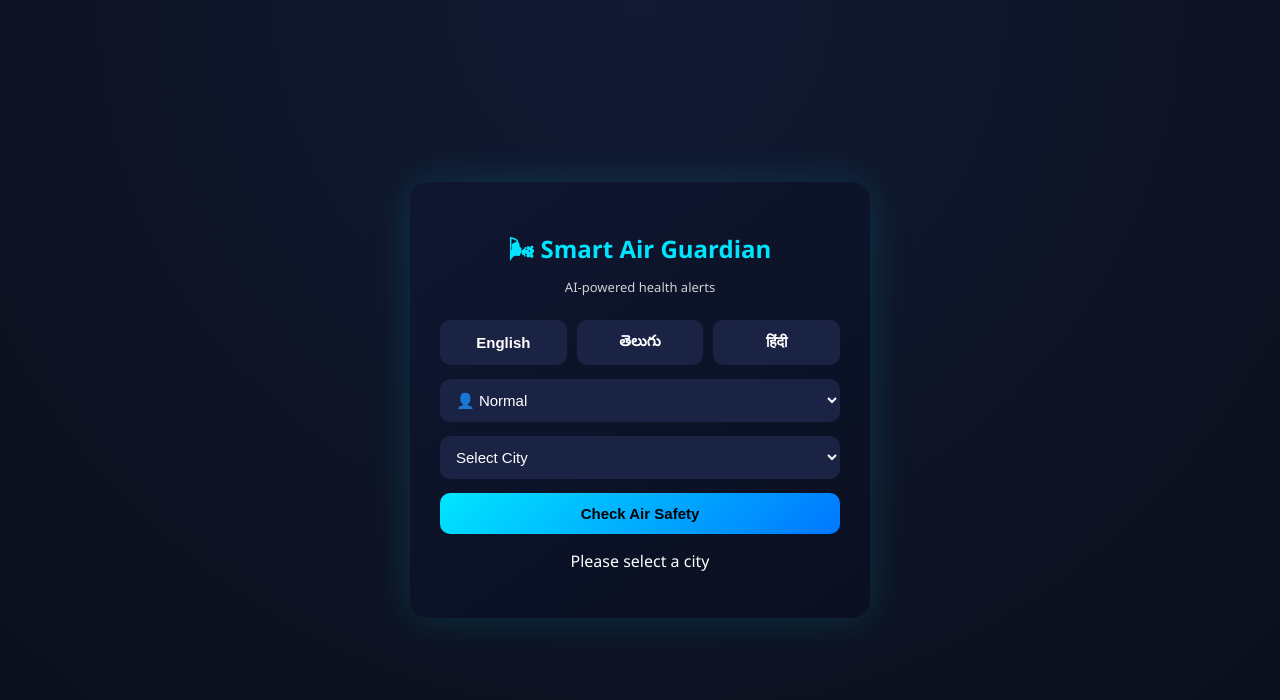
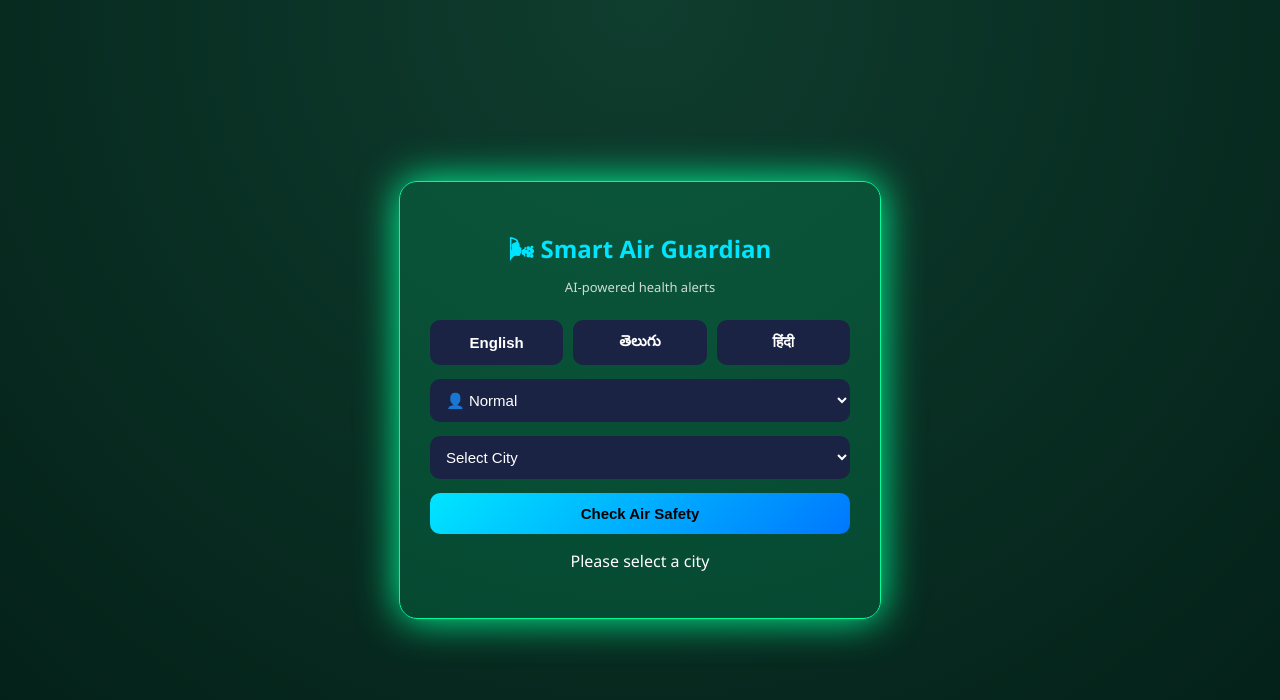
Before and after one commit to sivasai31-cloud/SMART-AIR-GUARDIAN, a plain HTML site: page index.html in a window 1280 px wide. Both pictures are taken after a click on the button "Check Air Safety". Drawn offline with Linux system fonts and the light colour scheme.

Commit message:
Update index.html

```diff
--- a/index.html
+++ b/index.html
@@ -3,47 +3,136 @@
 <head>
 <meta charset="UTF-8">
 <title>Smart Air Guardian</title>
+
 <style>
 :root{
-  --bg:#0b0f1a; --card:#12182b; --accent:#00e5ff; --safe:#00ff9c; --warn:#ffd166; --danger:#ff4d6d;
+  --safe:#00ff9c;
+  --warn:#ffd166;
+  --danger:#ff4d6d;
 }
-body{margin:0;height:100vh;font-family:'Segoe UI',sans-serif;background:radial-gradient(circle at top,#111a33,var(--bg));display:flex;align-items:center;justify-content:center;color:white;}
-.app{width:400px;padding:30px;background:linear-gradient(145deg,#0f1630,#0a1020);border-radius:18px;box-shadow:0 0 40px rgba(0,229,255,0.15);animation:float 4s ease-in-out infinite;text-align:center;}
-@keyframes float{0%{transform:translateY(0px);}50%{transform:translateY(-6px);}100%{transform:translateY(0px);}}
-h2{margin-bottom:5px;color:var(--accent);}
-.subtitle{text-align:center;font-size:13px;opacity:0.8;margin-bottom:10px;}
-select, button{width:100%;margin-top:14px;padding:12px;border-radius:10px;border:none;background:#1b2345;color:white;font-size:15px;transition:all 0.3s ease;}
-select:hover, button:hover{box-shadow:0 0 12px rgba(0,229,255,0.5);transform:scale(1.03);cursor:pointer;}
-button{background:linear-gradient(135deg,#00e5ff,#0077ff);color:black;font-weight:bold;}
-.result{margin-top:18px;padding:15px;border-radius:12px;text-align:left;animation:fadeIn 0.6s ease;}
-@keyframes fadeIn{from{opacity:0;transform:translateY(8px);}to{opacity:1;transform:translateY(0);}}
+
+/* ===== FULL SCREEN ===== */
+html, body{
+  width:100%;
+  height:100%;
+  margin:0;
+  font-family:'Segoe UI',sans-serif;
+  transition: background 0.6s ease;
+}
+
+/* ===== BACKGROUNDS ===== */
+body.safe-bg{
+  background: radial-gradient(circle at top,#0f3d2e,#031f17);
+}
+body.warn-bg{
+  background: radial-gradient(circle at top,#5a4300,#1f1600);
+}
+body.danger-bg{
+  background: radial-gradient(circle at top,#5c0b1c,#1a0207);
+}
+
+body{
+  display:flex;
+  align-items:center;
+  justify-content:center;
+  color:white;
+}
+
+/* ===== CARD ===== */
+.app{
+  width:420px;
+  padding:30px;
+  border-radius:18px;
+  background:linear-gradient(145deg,#0f1630,#0a1020);
+  box-shadow:0 0 40px rgba(0,229,255,0.15);
+  animation:float 4s ease-in-out infinite;
+  text-align:center;
+  transition:0.5s;
+}
+
+@keyframes float{
+  0%{transform:translateY(0)}
+  50%{transform:translateY(-6px)}
+  100%{transform:translateY(0)}
+}
+
+.app.safe{box-shadow:0 0 40px var(--safe);}
+.app.warn{box-shadow:0 0 40px var(--warn);}
+.app.danger{box-shadow:0 0 40px var(--danger);}
+
+h2{margin-bottom:5px;color:#00e5ff;}
+.subtitle{font-size:13px;opacity:0.8;margin-bottom:10px;}
+
+select, button{
+  width:100%;
+  margin-top:14px;
+  padding:12px;
+  border-radius:10px;
+  border:none;
+  background:#1b2345;
+  color:white;
+  font-size:15px;
+}
+
+select:hover, button:hover{
+  box-shadow:0 0 12px rgba(0,229,255,0.5);
+  transform:scale(1.03);
+  cursor:pointer;
+}
+
+button{
+  background:linear-gradient(135deg,#00e5ff,#0077ff);
+  color:black;
+  font-weight:bold;
+}
+
+.result{
+  margin-top:18px;
+  padding:15px;
+  border-radius:12px;
+  animation:fadeIn 0.6s ease;
+}
+
+@keyframes fadeIn{
+  from{opacity:0;transform:translateY(8px)}
+  to{opacity:1;transform:translateY(0)}
+}
+
 .safe{background:rgba(0,255,156,0.15);border:1px solid var(--safe);}
 .warn{background:rgba(255,209,102,0.15);border:1px solid var(--warn);}
 .danger{background:rgba(255,77,109,0.15);border:1px solid var(--danger);}
-.lang{display:flex;gap:10px;margin-top:10px;}
-.lang button{flex:1;background:#1b2345;color:white;}
+
+.lang{
+  display:flex;
+  gap:10px;
+  margin-top:10px;
+}
+.lang button{
+  flex:1;
+  background:#1b2345;
+  color:white;
+}
 </style>
 </head>
-<body>
-<div class="app">
+
+<body class="safe-bg">
+<div class="app safe" id="app">
+
   <h2>🌬 Smart Air Guardian</h2>
-  <div class="subtitle" id="tagline">AI-powered health alerts</div>
+  <div class="subtitle">AI-powered health alerts</div>
 
-  <!-- Language Toggle -->
   <div class="lang">
-    <button onclick="setLang('en')">English</button>
-    <button onclick="setLang('te')">తెలుగు</button>
-    <button onclick="setLang('hi')">हिंदी</button>
+    <button>English</button>
+    <button>తెలుగు</button>
+    <button>हिंदी</button>
   </div>
 
-  <!-- User Mode -->
   <select id="mode">
     <option value="normal">👤 Normal</option>
     <option value="child">👶 Child</option>
     <option value="elderly">🧓 Elderly</option>
   </select>
 
-  <!-- City -->
   <select id="city">
     <option value="">Select City</option>
     <option value="40">Hyderabad</option>
@@ -53,102 +142,75 @@ button{background:linear-gradient(135deg,#00e5ff,#0077ff);color:black;font-weigh
   </select>
 
   <button id="checkBtn">Check Air Safety</button>
+
   <div id="output"></div>
 </div>
 
 <script>
-// Language dictionary including personalized advice
-const text = {
-  en:{
-    tagline:"AI-powered health alerts",
-    normal:"👤 Normal",
-    child:"👶 Child",
-    elderly:"🧓 Elderly",
-    selectCity:"Select City",
-    checkBtn:"Check Air Safety",
-    advice:{
+const advice = {
   normal:{
     safe:"Air quality is good. Enjoy outdoor activities.",
-        caution:"Air quality moderate. Limit strenuous outdoor activity.",
-        danger:"Air quality dangerous. Avoid outdoor activities. Wear mask if necessary."
+    caution:"Air quality is moderate. Reduce outdoor exertion.",
+    danger:"Air quality is dangerous. Avoid outdoor activities."
   },
   child:{
     safe:"Safe for outdoor play.",
-        caution:"Limit outdoor play. Keep child hydrated.",
-        danger:"Dangerous! Keep child indoors. Avoid outdoor activities."
+    caution:"Limit outdoor play.",
+    danger:"Dangerous! Keep children indoors."
   },
   elderly:{
-        safe:"Safe for normal outdoor activity.",
-        caution:"Limit outdoor activity. Prefer indoor exercises.",
-        danger:"Dangerous! Stay indoors. Avoid any outdoor activity."
-      }
-    }
-  },
-  te:{
-    tagline:"AI ఆధారిత ఆరోగ్య హెచ్చరికలు",
-    normal:"👤 సాధారణ",
-    child:"👶 పిల్లలు",
-    elderly:"🧓 వృద్ధులు",
-    selectCity:"నగరం ఎంచుకోండి",
-    checkBtn:"గాలి భద్రతను తనిఖీ చేయండి",
-    advice:{
-      normal:{safe:"వాతావరణం సురక్షితం. బయట కార్యకలాపాలు చేయండి.",caution:"మధ్యస్థ వాతావరణం. బలమైన శారీరక కార్యకలాపాలను పరిమితం చేయండి.",danger:"మారుపై తీవ్ర ప్రమాదం. బయటకి వెళ్లవద్దు. మాస్క్ ధరించండి."},
-      child:{safe:"పిల్లల ఆటకు సురక్షితం.",caution:"బయట ఆడే సమయాన్ని పరిమితం చేయండి. నీరు త్రాగడం జాగ్రత్త.",danger:"భయంకరం! పిల్లలను ఇంటిలో ఉంచండి. బయటకే వెళ్లవద్దు."},
-      elderly:{safe:"సాధారణ బయట కార్యకలాపాలకు సురక్షితం.",caution:"బయట కార్యకలాపాలను పరిమితం చేయండి. ఇంట్లో వ్యాయామం చేయండి.",danger:"భయంకరం! ఇంట్లో ఉండు. బయటకు వెళ్లకండి."}
-    }
-  },
-  hi:{
-    tagline:"AI आधारित स्वास्थ्य चेतावनी",
-    normal:"👤 सामान्य",
-    child:"👶 बच्चा",
-    elderly:"🧓 बुजुर्ग",
-    selectCity:"शहर चुनें",
-    checkBtn:"वायु सुरक्षा जांचें",
-    advice:{
-      normal:{safe:"वायु सुरक्षित है. बाहर गतिविधियाँ करें.",caution:"मध्यम वायु. शारीरिक गतिविधियों को सीमित करें.",danger:"खतरनाक वायु! बाहर गतिविधियों से बचें. मास्क पहनें."},
-      child:{safe:"बाहर खेलने के लिए सुरक्षित.",caution:"बच्चे की बाहरी गतिविधि सीमित करें.",danger:"खतरनाक! बच्चे को घर में रखें. बाहर न जाएं."},
-      elderly:{safe:"सुरक्षित बाहर गतिविधियों के लिए.",caution:"बाहरी गतिविधि सीमित करें. घर में व्यायाम करें.",danger:"खतरनाक! घर पर रहें. बाहर गतिविधि से बचें."}
-    }
+    safe:"Safe for normal activities.",
+    caution:"Limit outdoor activity.",
+    danger:"Dangerous! Stay indoors."
   }
 };
 
-let lang="en";
+function analyze(){
+  const aqi = Number(document.getElementById("city").value);
+  const mode = document.getElementById("mode").value;
+  const out = document.getElementById("output");
+  const body = document.body;
+  const app = document.getElementById("app");
 
-// Update UI text dynamically
-function updateUIText(){
-  document.getElementById("tagline").innerText=text[lang].tagline;
-  const mode=document.getElementById("mode");
-  mode.options[0].text=text[lang].normal;
-  mode.options[1].text=text[lang].child;
-  mode.options[2].text=text[lang].elderly;
-  const city=document.getElementById("city");
-  city.options[0].text=text[lang].selectCity;
-  document.getElementById("checkBtn").innerText=text[lang].checkBtn;
-
-  if(document.getElementById("output").innerHTML.trim()!=="") analyze();
+  if(!aqi){
+    out.innerHTML="<p>Please select a city</p>";
+    return;
   }
 
-function setLang(l){lang=l; updateUIText();}
+  body.className="";
+  app.className="app";
 
-// AI Analyze function with personalized advice
-function analyze(){
-  const aqi=document.getElementById("city").value;
-  const mode=document.getElementById("mode").value;
-  const out=document.getElementById("output");
-  if(!aqi){ out.innerHTML="<p>Please select a city</p>"; return; }
+  let cls="", msg="";
 
-  let threshold=mode==="normal"?100:70;
-  let cls,msg;
-
-  if(aqi<=threshold){ cls="safe"; msg=text[lang].advice[mode].safe; }
-  else if(aqi<=150){ cls="warn"; msg=text[lang].advice[mode].caution; }
-  else{ cls="danger"; msg=text[lang].advice[mode].danger; }
-
-  out.innerHTML=`<div class="result ${cls}"><h3>AQI: ${aqi}</h3><p>${msg}</p></div>`;
+  if(aqi <= 50){
+    cls="safe";
+    body.classList.add("safe-bg");
+    app.classList.add("safe");
+    msg = advice[mode].safe;
+  }
+  else if(aqi <= 150){
+    cls="warn";
+    body.classList.add("warn-bg");
+    app.classList.add("warn");
+    msg = advice[mode].caution;
+  }
+  else{
+    cls="danger";
+    body.classList.add("danger-bg");
+    app.classList.add("danger");
+    msg = advice[mode].danger;
   }
 
-document.getElementById("checkBtn").addEventListener("click",analyze);
-updateUIText();
+  out.innerHTML = `
+    <div class="result ${cls}">
+      <h3>📊 AQI: ${aqi}</h3>
+      <p>🔮 Prediction: ${msg}</p>
+    </div>
+  `;
+}
+
+document.getElementById("checkBtn").addEventListener("click", analyze);
 </script>
+
 </body>
 </html>
```
Lines whose indentation alone changed are shown as unchanged.
